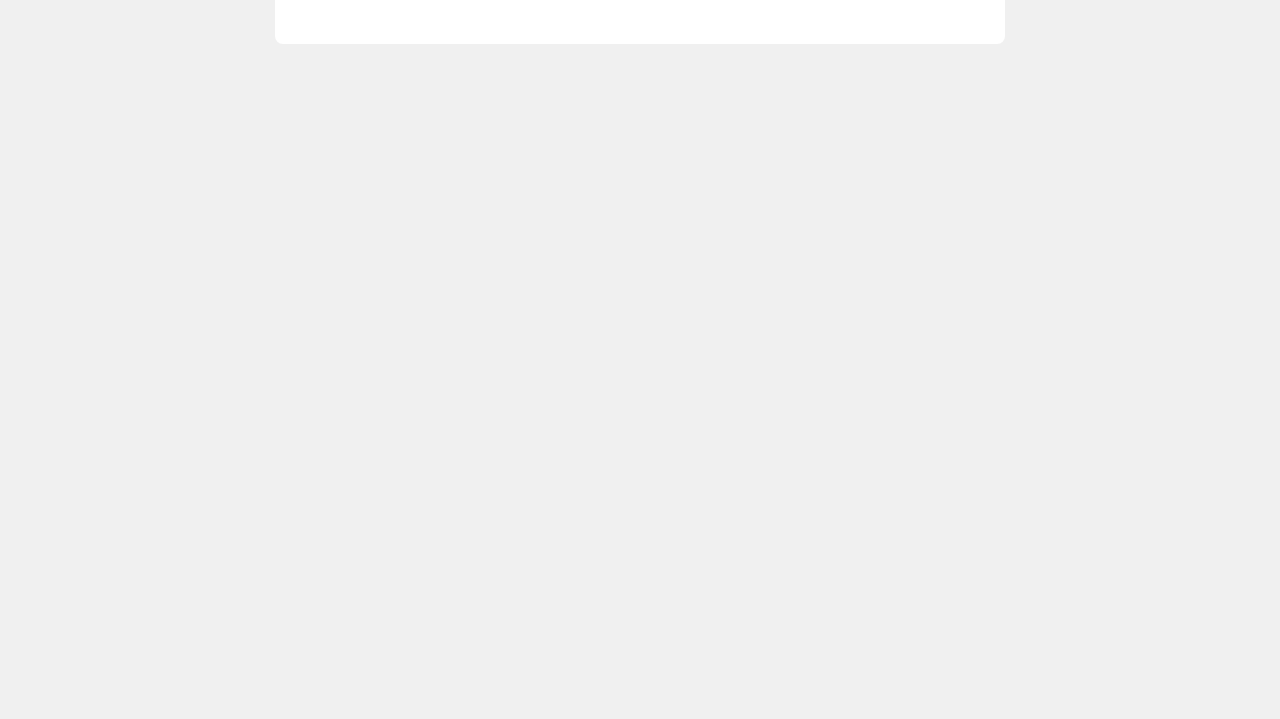
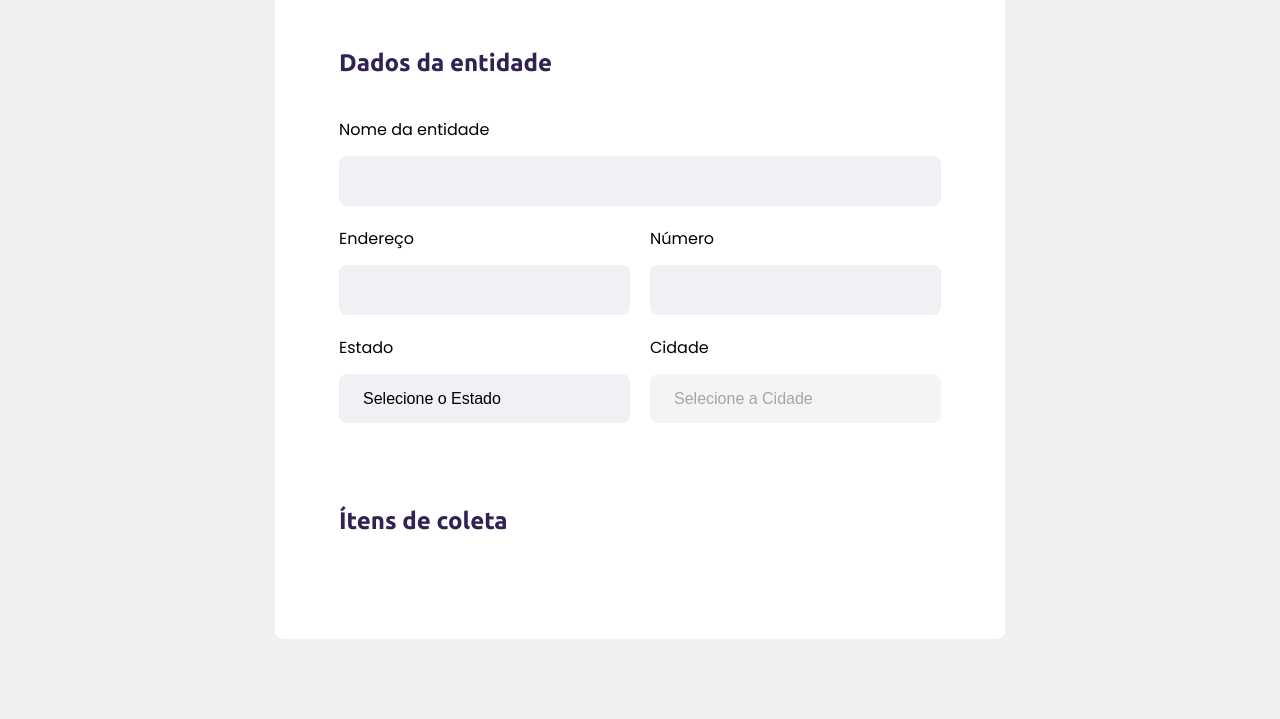
Before and after one commit to Luuan11/ecoleta, a plain HTML site: page pages/create-point.html in a window 1280 px wide. Shown: the part 293-1012 px from the top of the page. Before the commit the page ends 800 px from the top, so only its background shows below. Drawn offline with Linux system fonts and the light colour scheme; files whose address does not match are found by name.

Commit message:
:lipstick: configured the create-point css

```diff
--- a/assets/css/create-point.css
+++ b/assets/css/create-point.css
@@ -31,6 +31,8 @@
     height: 24px;
 }
 
+/* form */
+
 #page-create-point form{
     background-color: #fff;
 
@@ -40,3 +42,58 @@
 
     max-width: 730px;
 }
+
+#page-create-point form h1{
+    font-size: 36px;
+}
+
+#page-create-point form fieldset{
+    border: 0;
+
+    margin-top: 64px;
+}
+
+#page-create-point form legend{
+    margin-bottom: 40px;
+}
+
+#page-create-point h2{
+    font-size: 24px;
+}
+
+#page-create-point form .field{
+    display: flex;
+    flex-direction: column;
+    flex: 1;
+
+    margin-bottom: 20px;
+}
+
+#page-create-point form .field-group{
+    display: flex;
+}
+
+#page-create-point form input, form select{
+    border: 0;
+    padding: 16px 24px;
+    font-size: 16px;
+
+    border-radius: 8px;
+    outline: none;
+    background-color: #f0f0f5;
+}
+
+#page-create-point form select{
+    -webkit-appearance: none;
+    -moz-appearance: none;
+    appearance: none;
+}
+
+#page-create-point form label{
+    margin-bottom: 14px;
+    font-size: 16px;
+}
+
+#page-create-point form .field-group .field + .field{
+    margin-left: 20px;
+}
--- a/pages/create-point.html
+++ b/pages/create-point.html
@@ -22,6 +22,50 @@
 
             <h1>Cadastro do ponto de coleta</h1>
 
+            <fieldset>
+                <legend>
+                    <h2>Dados da entidade</h2>
+                </legend>
+
+                <div class="field">
+                    <label for="name">Nome da entidade</label>
+                    <input type="text" name="name">
+                </div>
+
+                <div class="field-group">
+                    <div class="field">
+                        <label for="address">Endereço</label>
+                        <input type="text" name="address">
+                    </div>
+                    <div class="field">
+                        <label for="address2">Número</label>
+                        <input type="number" name="address2">
+                    </div>
+                </div>
+
+                <div class="field-group">
+                    <div class="field">
+                        <label for="state">Estado</label>
+                        <select name="uf">
+                            <option value="">Selecione o Estado</option>
+                        </select>
+                    </div>
+                    <div class="field">
+                        <label for="city">Cidade</label>
+                        <select name="city" disabled>
+                            <option value="">Selecione a Cidade</option>
+                        </select>
+                    </div>
+                </div>
+            </fieldset>
+
+            <fieldset>
+                <legend>
+                    <h2>Ítens de coleta</h2>
+                </legend>
+
+            </fieldset>
+
         </form>
 
     </div>
```
